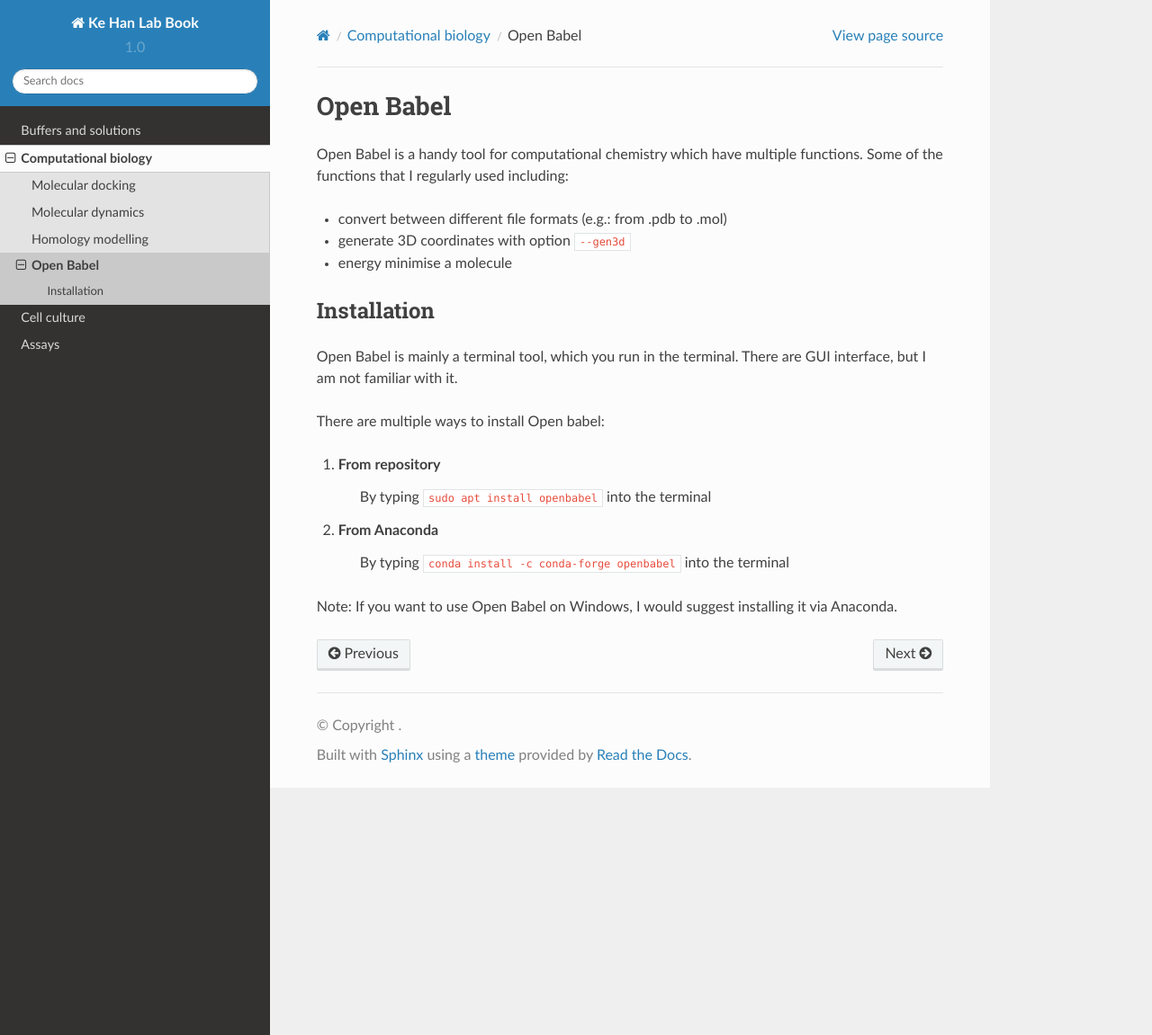
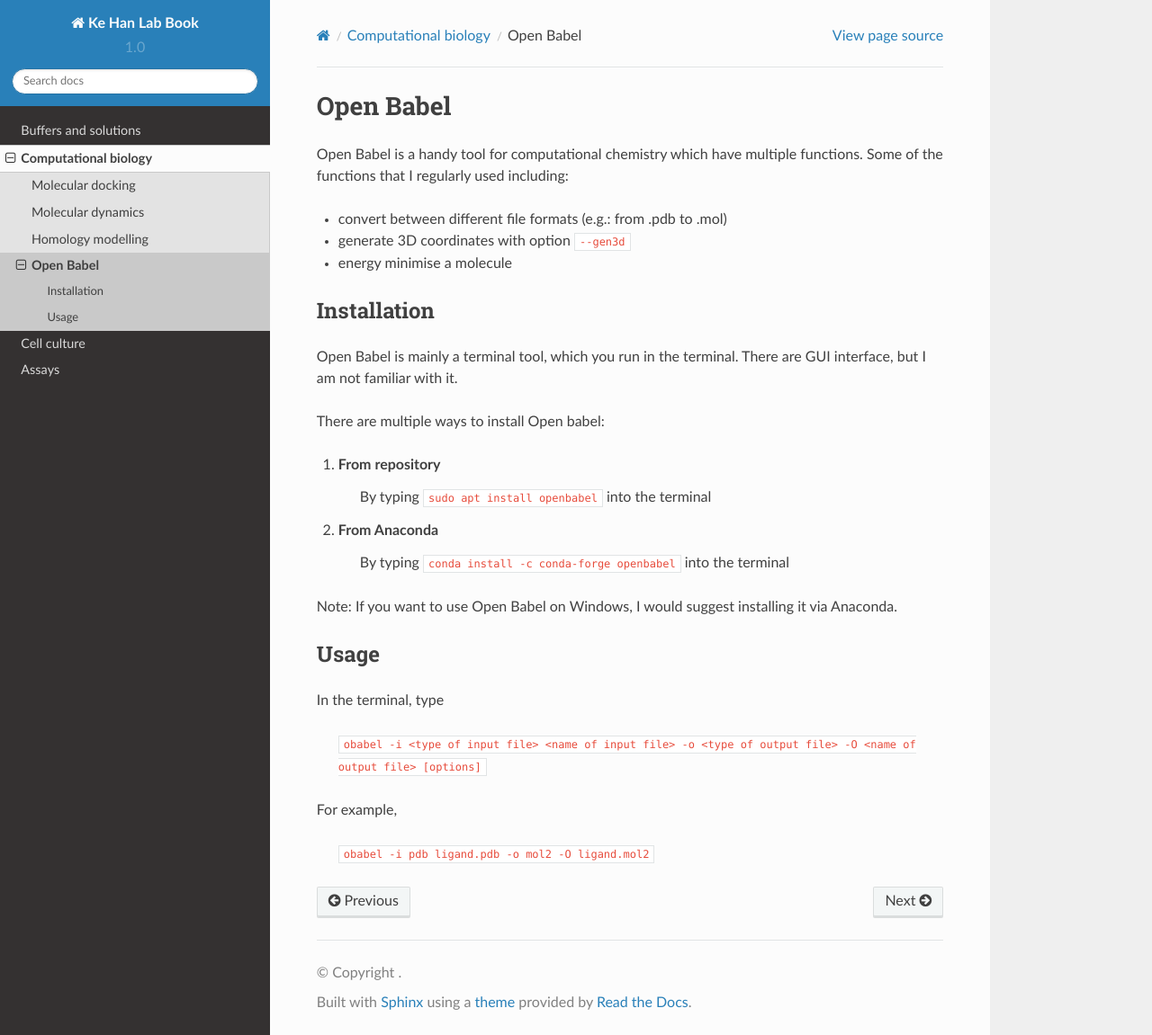
Before and after one commit to kehantan/labbook, a Sphinx documentation site: the page built from docs/computational/openbabel.rst, in a window 1280 px wide and 1151 px high. Shown: the whole window at 90% size. Built offline with Sphinx 7.4.7 and the Read the Docs theme 2.0.0, drawn with Linux system fonts in a browser that asks for light colours.

Commit message:
Update openbabel.rst

```diff
--- a/docs/computational/openbabel.rst
+++ b/docs/computational/openbabel.rst
@@ -19,3 +19,13 @@
     By typing ``conda install -c conda-forge openbabel`` into the terminal
 
 Note: If you want to use Open Babel on Windows, I would suggest installing it via Anaconda.
+
+Usage
+-----
+In the terminal, type
+
+    ``obabel -i <type of input file> <name of input file> -o <type of output file> -O <name of output file> [options]``
+
+For example,
+
+    ``obabel -i pdb ligand.pdb -o mol2 -O ligand.mol2``
```
